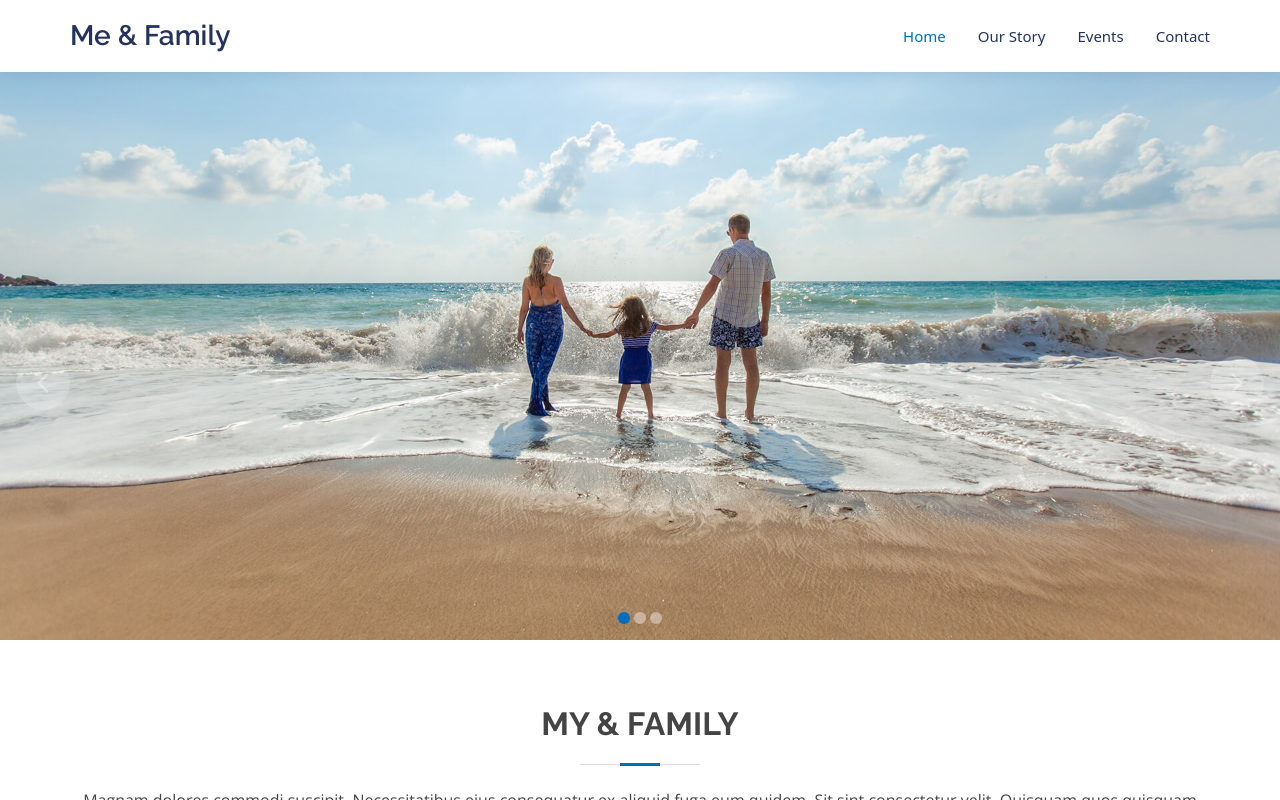
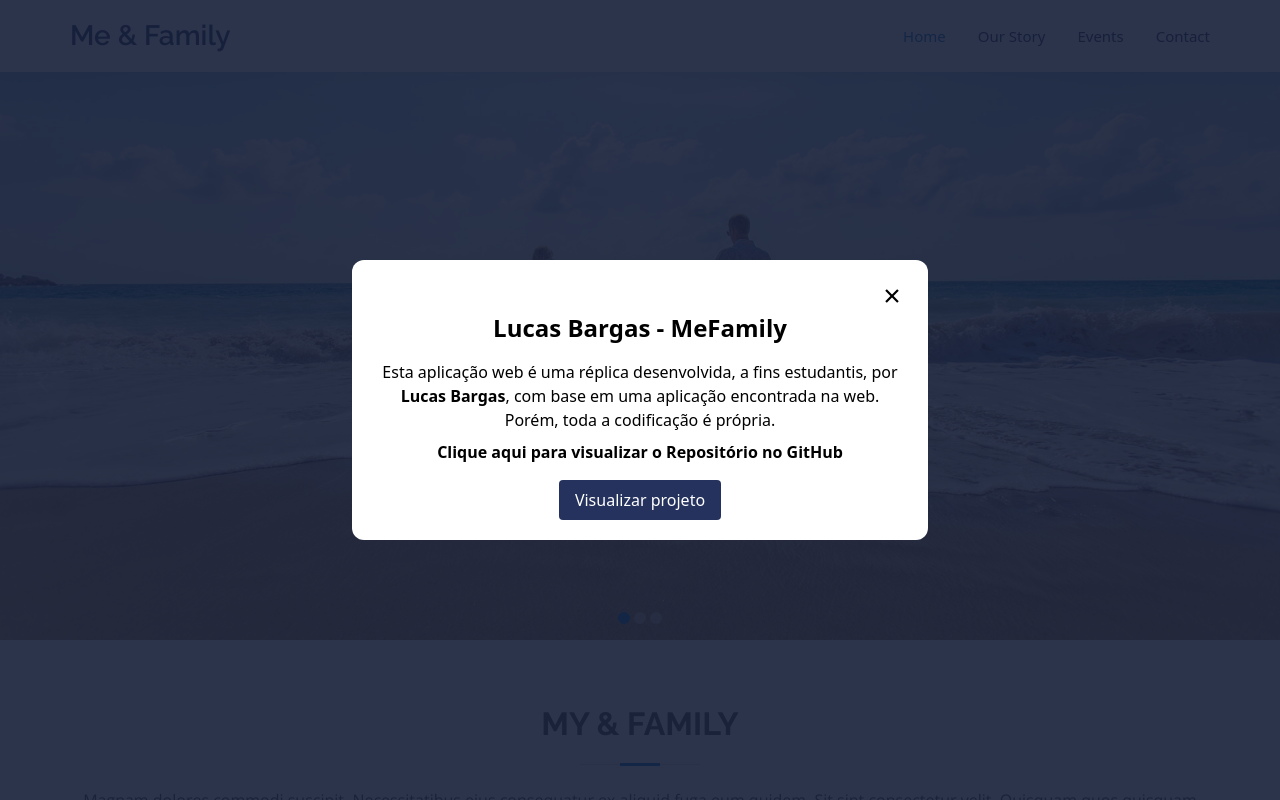
Before and after one commit to LucasBargas/projetos_tailwindcss, a React (Create React App) app in the folder me_family/: page / in a window 1280 px wide. Shown: the top 800 px of the page. Built offline with nearby package versions, Linux system fonts and the light colour scheme.

Commit message:
Modal de apresentação - desenvolvido

```diff
--- a/me_family/src/App.js
+++ b/me_family/src/App.js
@@ -1,3 +1,4 @@
+import { useEffect, useState } from 'react';
 import { BrowserRouter, Route, Routes } from 'react-router-dom';
 import Header from './layout/Header/Header';
 import HomePage from './pages/HomePage/HomePage';
@@ -7,8 +8,15 @@ import Contact from './pages/Contact/Contact';
 import ButtonReturn from './layout/ButtonReturn/ButtonReturn';
 import NotFound from './pages/NotFound/NotFound';
 import Footer from './layout/Footer/Footer';
+import Modal from './layout/Modal/Modal';
 
 const App = () => {
+  const [modal, setModal] = useState(true);
+
+  useEffect(() => {
+    document.body.style.overflow = modal ? 'hidden' : 'auto';
+  }, [modal]);
+
   return (
     <BrowserRouter>
       <Header />
@@ -23,6 +31,7 @@ const App = () => {
       </main>
       <ButtonReturn />
       <Footer />
+      {modal && <Modal modal={modal} setModal={setModal} />}
     </BrowserRouter>
   )
 }
--- a/me_family/src/layout/Footer/Footer.js
+++ b/me_family/src/layout/Footer/Footer.js
@@ -30,7 +30,7 @@ const Footer = () => {
           </div>
 
           <div>
-            <p className="leading-6 text-sm">Esta aplicação web é uma réplica desenvolvida, a fins estudantis, por <a className="font-bold hover:underline" target="_blank" href="https://projetoslucasbargas.com/" rel="noopener noreferrer">Lucas Bargas</a> com base em uma aplicação encontrada na web. Porém, toda a codificação é própria.</p>
+            <p className="leading-6 text-sm">Esta aplicação web é uma réplica desenvolvida, a fins estudantis, por <a className="font-bold hover:underline" target="_blank" href="https://projetoslucasbargas.com/" rel="noopener noreferrer">Lucas Bargas</a>, com base em uma aplicação encontrada na web. Porém, toda a codificação é própria.</p>
           </div>
         </div>
       </div>
--- /dev/null
+++ b/me_family/src/layout/Modal/Modal.js
@@ -0,0 +1,37 @@
+import { IoCloseSharp } from 'react-icons/io5';
+
+const Modal = ({ setModal }) => {
+  const handleOutsideClick = ({ target, currentTarget }) => {
+    if (target === currentTarget) setModal(null);
+  }
+
+  return (
+    <div onClick={handleOutsideClick} className="px-4 md:px-0 flex justify-center items-center fixed left-0 top-0 z-[7000] w-full h-screen bg-modal">
+      <div className="animate-show-modal rounded-xl bg-white p-5 md:max-w-xl">
+        <div className="w-full flex justify-end">
+          <button onClick={() => setModal(null)} className="p-1">
+            <IoCloseSharp className="fa-solid fa-xmark text-black text-2xl"></IoCloseSharp>
+          </button>
+        </div>
+
+        <div className="modal-area-content text-center">
+          <h2 className="text-xl md:text-2xl font-bold">Lucas Bargas - MeFamily</h2>
+
+          <p className="mt-4">Esta aplicação web é uma réplica desenvolvida, a fins estudantis, por <a className="font-bold hover:underline" target="_blank" href="https://projetoslucasbargas.com/" rel="noopener noreferrer">Lucas Bargas</a>, com base em uma aplicação encontrada na web. Porém, toda a codificação é própria.</p>
+
+          <div className="button-repo pt-2 pb-4">
+            <a className="font-bold hover:underline" target="_blank" href="https://github.com/LucasBargas/projetos_tailwindcss/tree/main/me_family" rel="noopener noreferrer">Clique aqui para visualizar o Repositório no GitHub</a>
+          </div>
+
+          <div>
+            <button onClick={() => setModal(null)} className="px-4 py-2 rounded button bg-dark-blue text-white">
+              Visualizar projeto
+            </button>
+          </div>
+        </div>
+      </div>
+    </div>
+  )
+}
+
+export default Modal;
--- a/me_family/tailwind.config.js
+++ b/me_family/tailwind.config.js
@@ -26,10 +26,11 @@ module.exports = {
         'dark-blue': '#24325d',
         'sky-blue': '#006fbe',
         'font-color': '#444444',
-        'menu-mobile': 'rgba(22, 30, 56, 0.9)',
+        'menu-mobile': 'rgba(22, 30, 56, .9)',
         'slider-btn': 'rgba(255, 255, 255, .4)',
         'slider-btn-opacity': 'rgba(255, 255, 255, .2)',
-        'form-border': 'rgb(206, 212, 218)'
+        'form-border': 'rgb(206, 212, 218)',
+        'modal': 'rgba(22, 30, 56, .9)'
       },
 
       backgroundImage: {
@@ -61,6 +62,23 @@ module.exports = {
       'poppins': 'Poppins, sans-serif',
       'open-sans': 'Open Sans, sans-serif',
     },
+
+    keyframes: {
+      modalAnimate: {
+        from: {
+          opacity: '0',
+          transform: 'translateY(-50px)',
+        },
+        to: {
+          opacity: '1',
+          transform: 'translateY(0)',
+        }
+      }
+    },
+
+    animation: {
+      'show-modal': 'modalAnimate .6s forwards'
+    }
   },
   plugins: [],
 }
```
